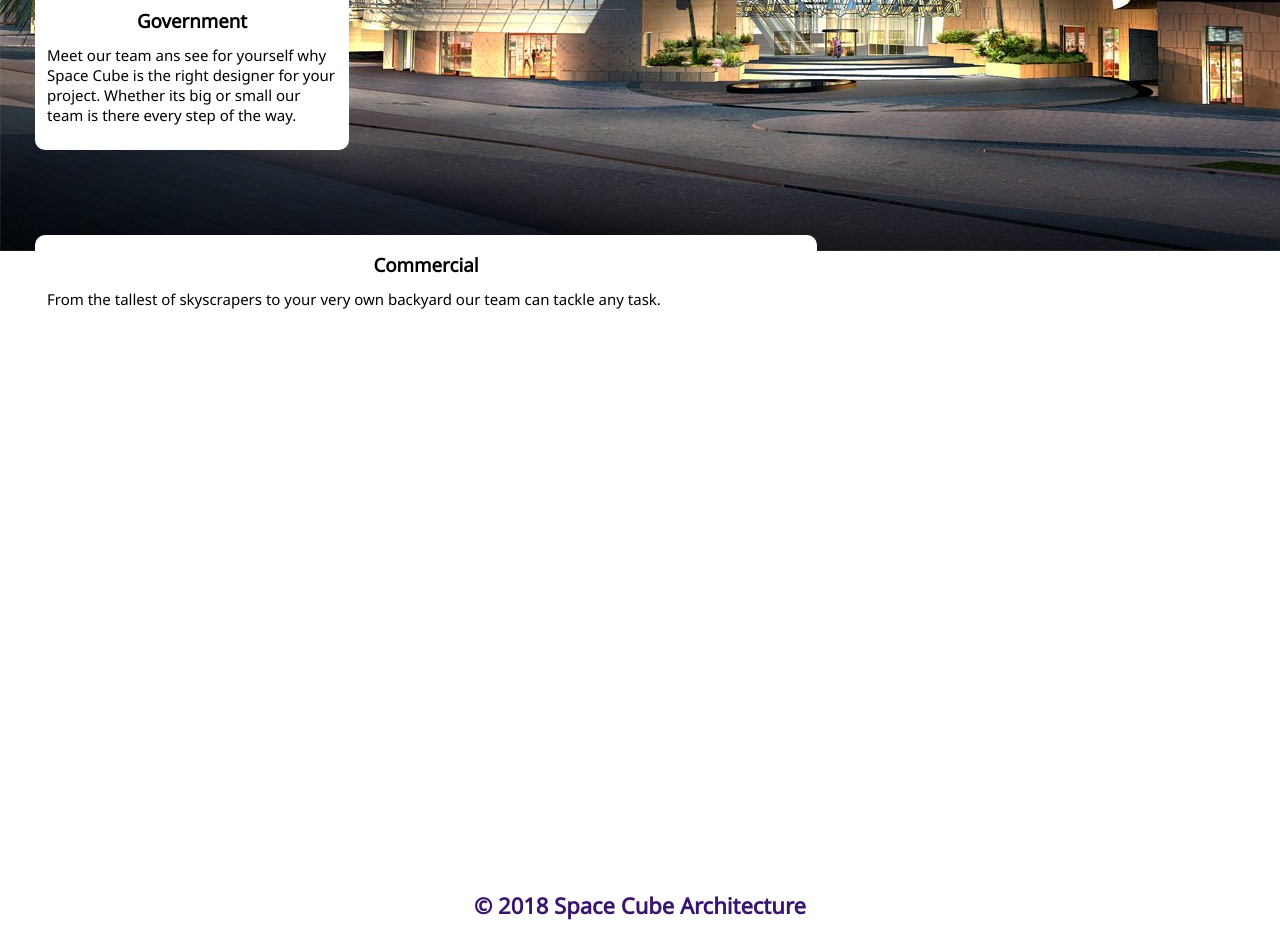
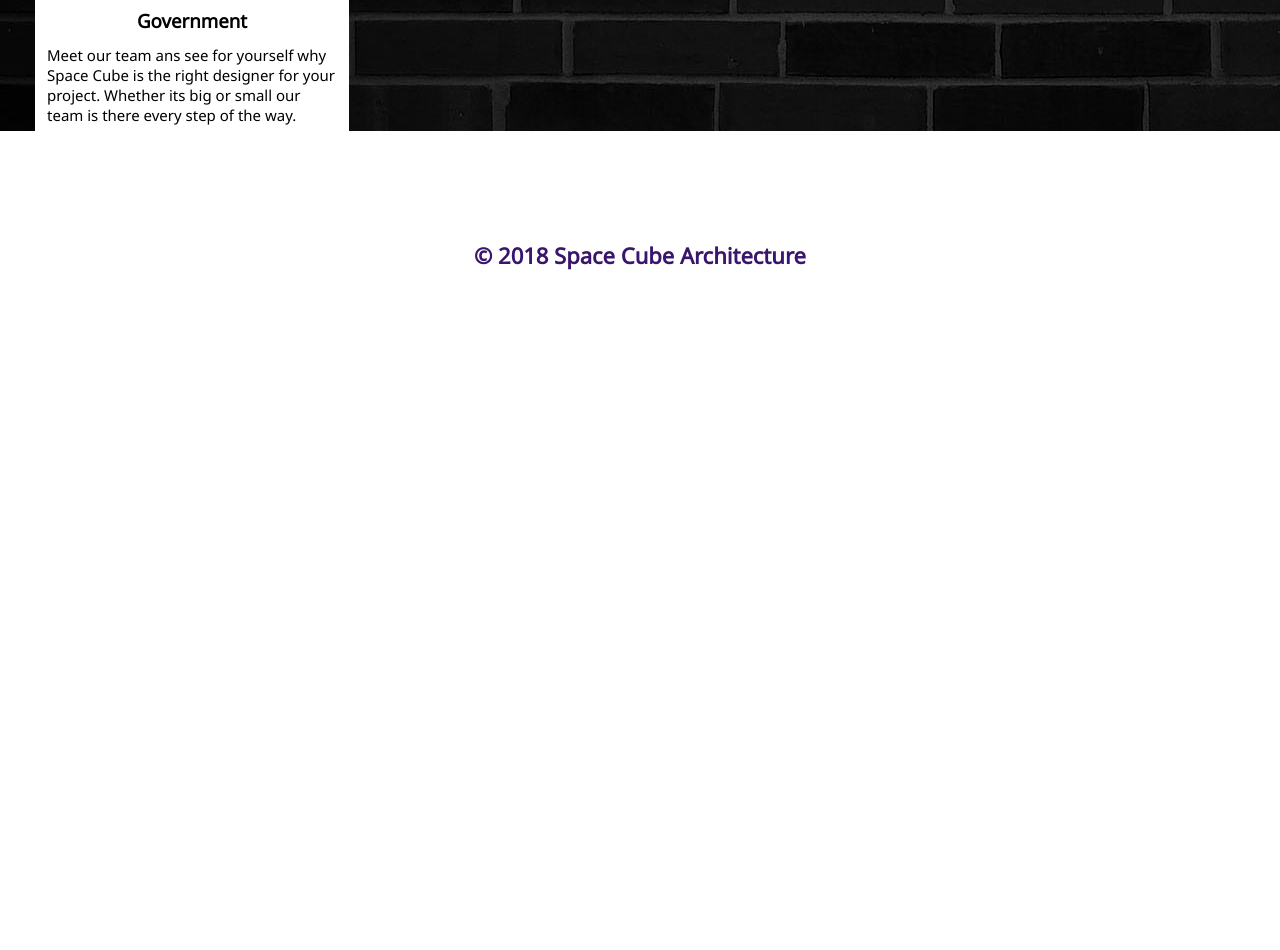
Before and after one commit to DataProgrammer20/Web-Design-2018, a plain HTML site: page html/services.html in a window 1280 px wide. Shown: the part 949-1899 px from the top of the page. After the commit the page ends 1249 px from the top, so only its background shows below. Drawn offline with Linux system fonts and the light colour scheme.

Commit message:
background image change

```diff
--- a/css/services.css
+++ b/css/services.css
@@ -1,5 +1,5 @@
 body {
-    background: url("../images/background3.jpg") no-repeat;
+    background: url("../images/darkwall.jpg") no-repeat;
     margin: 0;
     padding: 0;
 }
@@ -14,6 +14,7 @@ body {
 }
 h1{
     color: #ffffff;
+    text-align: center;
 }
 
 .col-4 {
@@ -42,24 +43,3 @@ h1{
     text-align: center;
     margin: 10px auto;
 }
-
-.col-3 {
-    border-radius: 10px;
-    background-color: #ffffff;
-    opacity: 1;
-    float: left;
-    width:60%;
-    height: 200px;
-    margin: 25px 20px 10px 35px;
-    padding: 7px 7px 7px 7px;
-}
-
-.col-3-text {
-    text-align: left;
-    font-size: 15px;
-    margin: 12px 5px
-}
-.col-3-header {
-    text-align: center;
-    margin: 10px auto;
-}
--- a/html/services.html
+++ b/html/services.html
@@ -28,7 +28,6 @@
         </nav>
     </header> <!-- page header -->
     <div class="clear"></div> <!-- clear floats -->
-    <div id="content">
         <h1> Our Services</h1>
         <div class="columnContainer">
             <div class="spacer"></div>
@@ -55,28 +54,7 @@
             <div class="clear"></div>
             <div class="spacer"></div>
         </div>
-        <div class="col-3">
-            <h3 class="col-3-header">Commercial</h3>
-            <p class="col-3-text">From the tallest of skyscrapers to your very own backyard our team can tackle any task.</p>
-        </div>
-    </div>
-
-
-
-    </div> <!-- page content -->
-    <div class="spacer"></div>
-    <div class="spacer"></div>
-    <div class="spacer"></div>
-    <div class="spacer"></div>
-    <div class="spacer"></div>
-    <div class="spacer"></div>
-    <div class="spacer"></div>
-    <div class="spacer"></div>
-    <div class="spacer"></div>
-    <div class="spacer"></div>
-    <div class="spacer"></div>
-    <div class="spacer"></div>
-    <div class="spacer"></div>
+</div>
 
     <footer id="footer"> <!-- page footer -->
         <div id="footerContent">
```
Also changed, not shown: css/projects.css (line endings or trailing spaces), images/darkwall.jpg (added).
